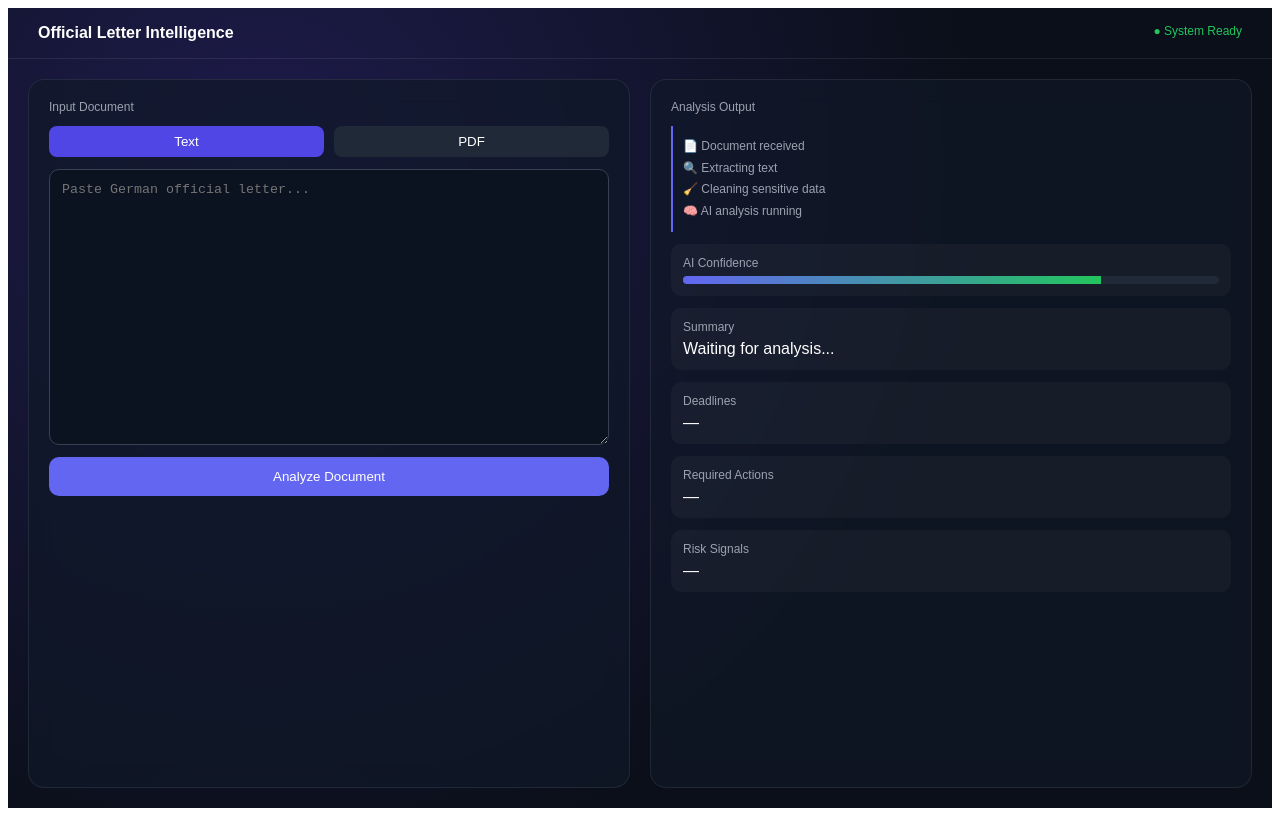
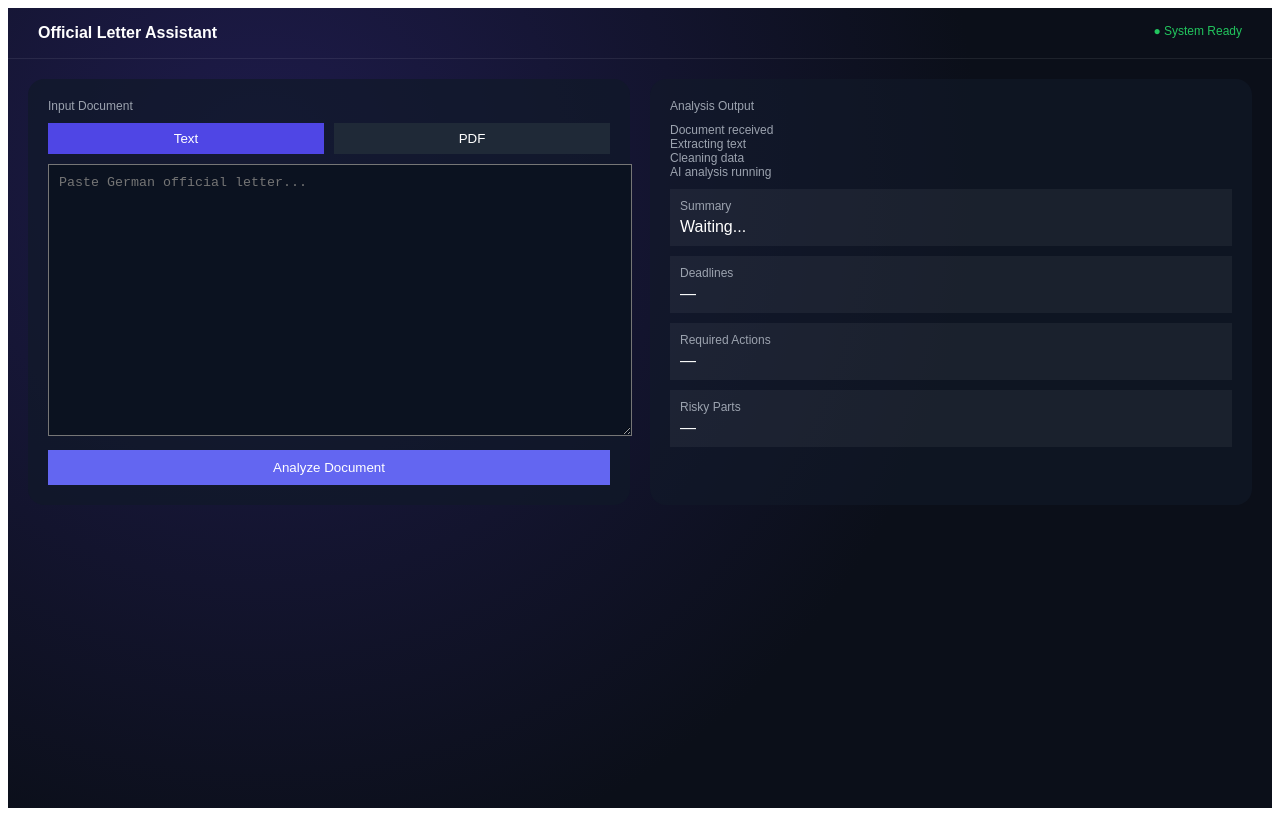
Before and after one commit to Mehmar-11/Official-Letter-Assistant, a React app in the folder frontend/: page / in a window 1280 px wide. Built offline with nearby package versions, Linux system fonts and the light colour scheme; the HTML template or start-up script is replaced by a standard one.

Commit message:
Update frontend with PDF upload and UI improvements

```diff
--- a/frontend/src/App.jsx
+++ b/frontend/src/App.jsx
@@ -2,12 +2,13 @@ import { useState } from "react";
 
 export default function App() {
   const [text, setText] = useState("");
+  const [file, setFile] = useState(null);
   const [mode, setMode] = useState("text");
   const [loading, setLoading] = useState(false);
   const [result, setResult] = useState(null);
   const [animatedSummary, setAnimatedSummary] = useState("");
 
-  // TYPEWRITER EFFECT
+  // Typewriter effect
   const typeText = (text, setter) => {
     setter("");
     let i = 0;
@@ -19,7 +20,7 @@ export default function App() {
     }, 15);
   };
 
-  // ANALYZE FUNCTION (backend ready)
+  // API call (text only for now)
   const analyzeLetter = async () => {
     setLoading(true);
     setResult(null);
@@ -47,11 +48,10 @@ export default function App() {
 
       {/* TOP BAR */}
       <div style={styles.topBar}>
-        <div style={styles.brand}>Official Letter Intelligence</div>
+        <div style={styles.brand}>Official Letter Assistant</div>
         <div style={styles.status}>● System Ready</div>
       </div>
 
-      {/* GRID */}
       <div style={styles.grid}>
 
         {/* LEFT PANEL */}
@@ -75,7 +75,7 @@ export default function App() {
             </button>
           </div>
 
-          {/* INPUT */}
+          {/* TEXT INPUT */}
           {mode === "text" ? (
             <textarea
               value={text}
@@ -84,15 +84,18 @@ export default function App() {
               style={styles.textarea}
             />
           ) : (
+            /* PDF UPLOAD */
             <div
               style={styles.dropZone}
               onDragOver={(e) => e.preventDefault()}
               onDrop={(e) => {
                 e.preventDefault();
-                alert("PDF drop detected (backend connect next step)");
+                const droppedFile = e.dataTransfer.files[0];
+                setFile(droppedFile);
               }}
             >
               <div>📁 Drag & Drop PDF here</div>
+
               <div style={{ fontSize: "12px", color: "#9ca3af" }}>
                 or click to select file
               </div>
@@ -101,7 +104,14 @@ export default function App() {
                 type="file"
                 accept="application/pdf"
                 style={styles.hiddenFile}
+                onChange={(e) => setFile(e.target.files[0])}
               />
+
+              {file && (
+                <div style={{ marginTop: "10px", color: "#22c55e" }}>
+                  Selected: {file.name}
+                </div>
+              )}
             </div>
           )}
 
@@ -115,33 +125,22 @@ export default function App() {
         <div style={styles.rightPanel}>
           <div style={styles.panelTitle}>Analysis Output</div>
 
-          {/* SCANNING */}
           {loading && (
             <div style={styles.scanning}>
-              📡 Scanning document...
+              Scanning document...
             </div>
           )}
 
-          {/* TIMELINE */}
           <div style={styles.timeline}>
-            <div>📄 Document received</div>
-            <div>🔍 Extracting text</div>
-            <div>🧹 Cleaning sensitive data</div>
-            <div>🧠 AI analysis running</div>
+            <div>Document received</div>
+            <div>Extracting text</div>
+            <div>Cleaning data</div>
+            <div>AI analysis running</div>
           </div>
 
-          {/* CONFIDENCE */}
-          <div style={styles.card}>
-            <div style={styles.label}>AI Confidence</div>
-            <div style={styles.barBg}>
-              <div style={styles.barFill}></div>
-            </div>
-          </div>
-
-          {/* RESULTS */}
           <div style={styles.card}>
             <div style={styles.label}>Summary</div>
-            <div>{animatedSummary || "Waiting for analysis..."}</div>
+            <div>{animatedSummary || "Waiting..."}</div>
           </div>
 
           <div style={styles.card}>
@@ -155,7 +154,7 @@ export default function App() {
           </div>
 
           <div style={styles.card}>
-            <div style={styles.label}>Risk Signals</div>
+            <div style={styles.label}>Risky Parts</div>
             <div>{result?.unclear_or_risky_parts?.join(", ") || "—"}</div>
           </div>
         </div>
@@ -171,8 +170,6 @@ const styles = {
     background: "radial-gradient(circle at 20% 20%, #1e1b4b, #0b0f19 60%)",
     color: "white",
     fontFamily: "Arial",
-    display: "flex",
-    flexDirection: "column",
   },
 
   topBar: {
@@ -182,90 +179,69 @@ const styles = {
     borderBottom: "1px solid rgba(255,255,255,0.08)",
   },
 
-  brand: {
-    fontSize: "16px",
-    fontWeight: "600",
-  },
+  brand: { fontWeight: "600" },
 
-  status: {
-    color: "#22c55e",
-    fontSize: "12px",
-  },
+  status: { color: "#22c55e", fontSize: "12px" },
 
   grid: {
     display: "grid",
     gridTemplateColumns: "1fr 1fr",
     gap: "20px",
     padding: "20px",
-    flex: 1,
   },
 
   leftPanel: {
     background: "rgba(17, 25, 40, 0.7)",
-    backdropFilter: "blur(12px)",
-    border: "1px solid rgba(255,255,255,0.08)",
     padding: "20px",
     borderRadius: "16px",
-    display: "flex",
-    flexDirection: "column",
-    gap: "12px",
   },
 
   rightPanel: {
     background: "rgba(17, 25, 40, 0.6)",
-    backdropFilter: "blur(12px)",
-    border: "1px solid rgba(255,255,255,0.08)",
     padding: "20px",
     borderRadius: "16px",
-    display: "flex",
-    flexDirection: "column",
-    gap: "12px",
   },
 
   panelTitle: {
     fontSize: "12px",
     color: "#9ca3af",
+    marginBottom: "10px",
   },
 
-  switchRow: {
-    display: "flex",
-    gap: "10px",
-  },
+  switchRow: { display: "flex", gap: "10px" },
 
   tab: {
     flex: 1,
     padding: "8px",
     background: "#1f2937",
+    color: "white",
     border: "none",
-    color: "white",
-    borderRadius: "8px",
   },
 
   activeTab: {
     flex: 1,
     padding: "8px",
     background: "#4f46e5",
+    color: "white",
     border: "none",
-    color: "white",
-    borderRadius: "8px",
   },
 
   textarea: {
+    width: "100%",
     height: "250px",
+    marginTop: "10px",
     background: "#0b1220",
-    border: "1px solid #374151",
     color: "white",
-    padding: "12px",
-    borderRadius: "10px",
+    padding: "10px",
   },
 
   dropZone: {
-    border: "2px dashed rgba(99,102,241,0.6)",
+    marginTop: "10px",
     padding: "20px",
-    borderRadius: "12px",
+    border: "2px dashed #6366f1",
     textAlign: "center",
+    position: "relative",
     cursor: "pointer",
-    background: "rgba(255,255,255,0.02)",
   },
 
   hiddenFile: {
@@ -273,56 +249,41 @@ const styles = {
     position: "absolute",
     width: "100%",
     height: "100%",
+    top: 0,
+    left: 0,
+    cursor: "pointer",
   },
 
   analyzeBtn: {
-    padding: "12px",
+    marginTop: "10px",
+    width: "100%",
+    padding: "10px",
     background: "#6366f1",
+    color: "white",
     border: "none",
-    color: "white",
-    borderRadius: "10px",
-    cursor: "pointer",
   },
 
   scanning: {
     padding: "10px",
-    borderRadius: "10px",
-    background: "rgba(99,102,241,0.15)",
-    border: "1px solid rgba(99,102,241,0.4)",
-    animation: "pulse 1.5s infinite",
+    background: "rgba(99,102,241,0.2)",
+    marginBottom: "10px",
   },
 
   timeline: {
     fontSize: "12px",
     color: "#9ca3af",
-    lineHeight: "1.8",
-    padding: "10px",
-    borderLeft: "2px solid #6366f1",
+    marginBottom: "10px",
   },
 
   card: {
-    background: "rgba(255,255,255,0.03)",
-    padding: "12px",
-    borderRadius: "10px",
+    background: "rgba(255,255,255,0.05)",
+    padding: "10px",
+    marginBottom: "10px",
   },
 
   label: {
     fontSize: "12px",
     color: "#9ca3af",
-    marginBottom: "6px",
-  },
-
-  barBg: {
-    width: "100%",
-    height: "8px",
-    background: "#1f2937",
-    borderRadius: "10px",
-    overflow: "hidden",
-  },
-
-  barFill: {
-    width: "78%",
-    height: "100%",
-    background: "linear-gradient(90deg, #6366f1, #22c55e)",
+    marginBottom: "5px",
   },
 };
```
